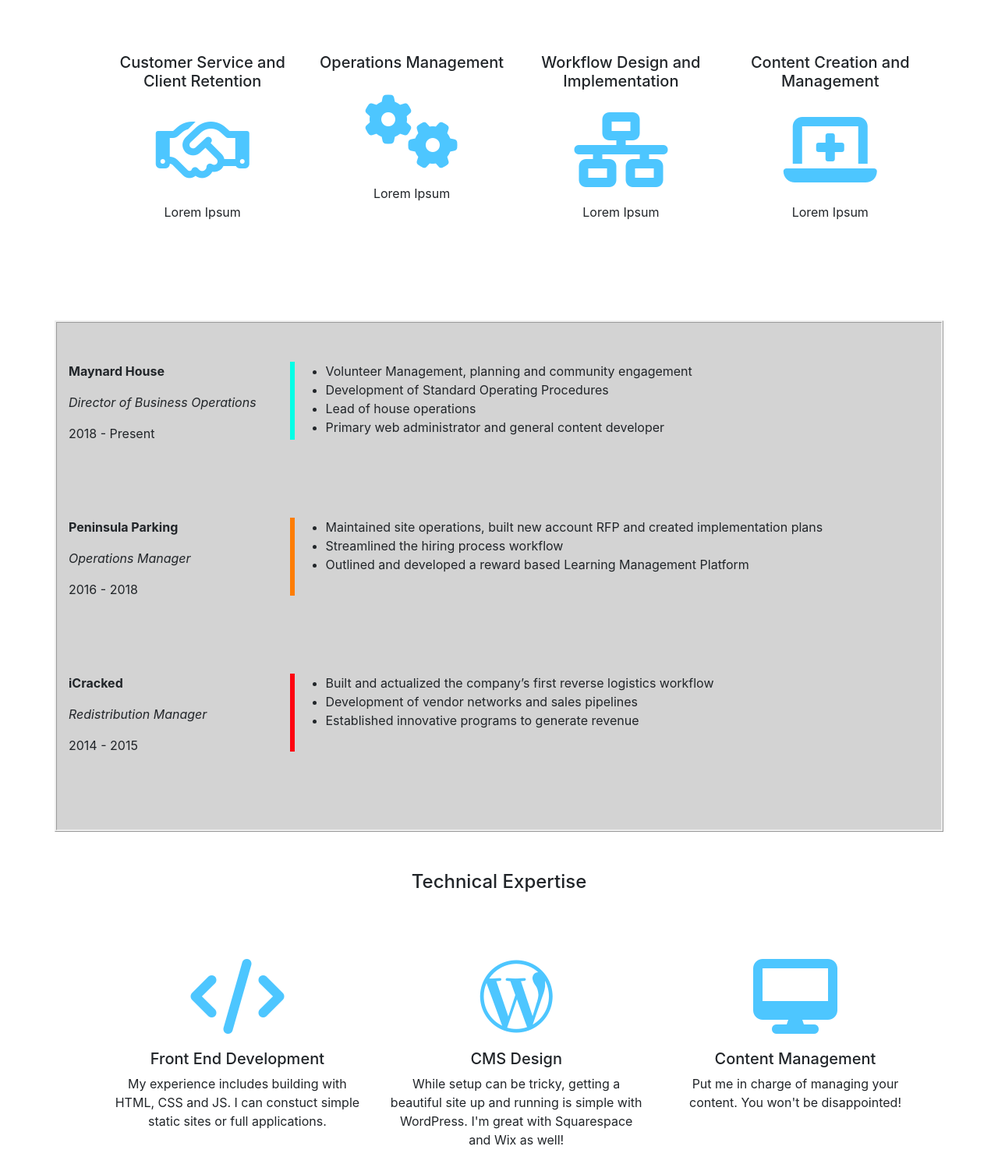
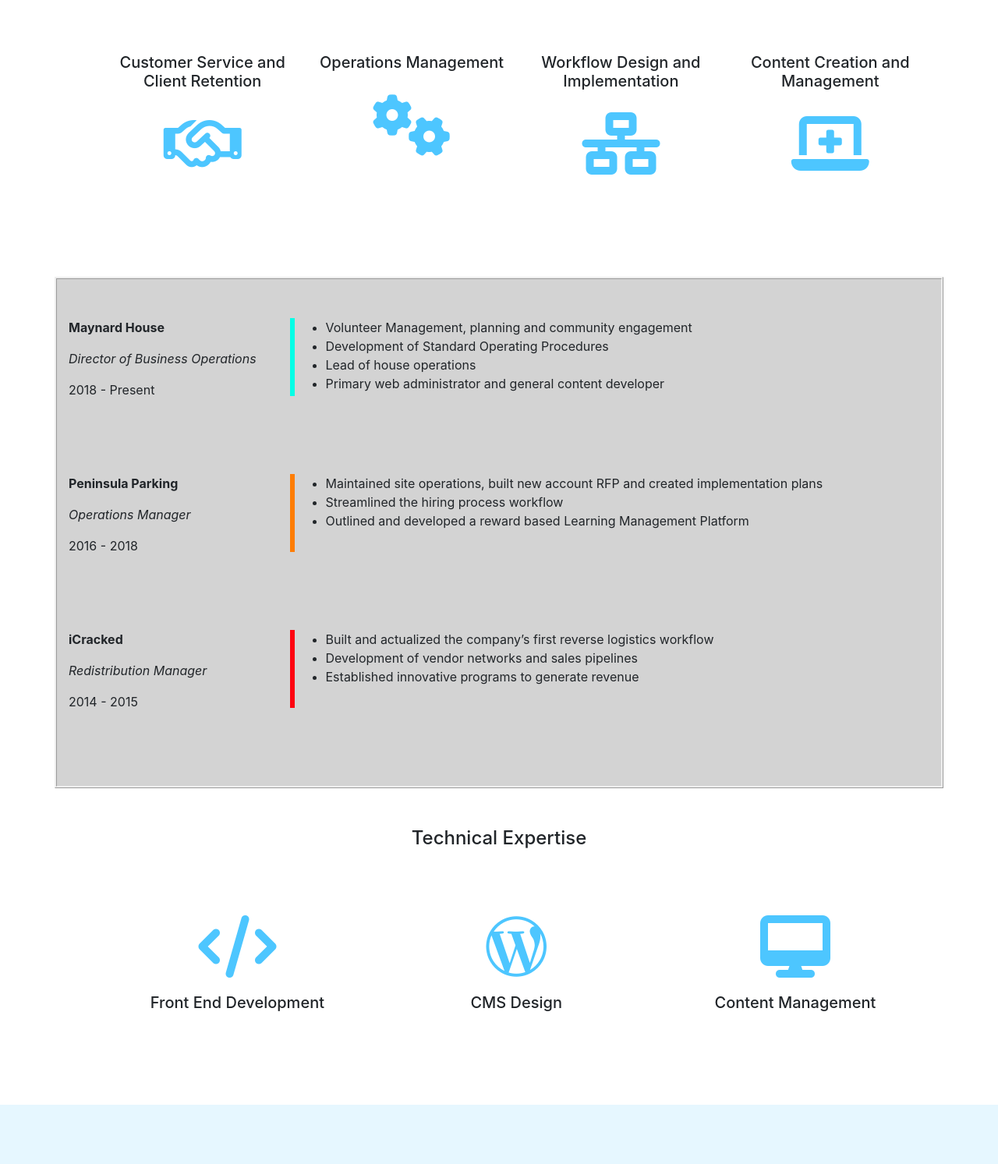
Before and after one commit to danielpreys/herokusite, a website: page views/index.html in a window 1280 px wide. Shown: the part 914-2407 px from the top of the page at 78% size. Drawn offline with nearby package versions, Linux system fonts and the light colour scheme; a script that the page names is missing; files whose address does not match are found by name.

Commit message:
removed text

```diff
--- a/views/index.html
+++ b/views/index.html
@@ -66,16 +66,16 @@
     </div>
 
     <div class = "row headz">
-      <div class = "col"><h3>Customer Service and Client Retention</h3><i class="far fa-handshake head-image fa-6x"></i> <p>Lorem Ipsum</p></div>
+      <div class = "col"><h3>Customer Service and Client Retention</h3><i class="far fa-handshake head-image fa-5x"></i> </div>
 
       <div class = "col"><h3>Operations Management</h3>
-        <i class="fas fa-cogs head-image fa-6x"></i><p>Lorem Ipsum</p></div>
+        <i class="fas fa-cogs head-image fa-5x"></i></div>
 
       <div class = "col"><h3>Workflow Design and Implementation</h3>
-        <i class="fas fa-network-wired head-image fa-6x"></i><p>Lorem Ipsum</p></div>
+        <i class="fas fa-network-wired head-image fa-5x"></i></div>
 
       <div class = "col"><h3>Content Creation and Management</h3>
-        <i class="fas fa-laptop-medical fa-6x head-image"></i><p>Lorem Ipsum</p></div>
+        <i class="fas fa-laptop-medical fa-5x head-image"></i></div>
     </div>
 
     <div class = "row resume-sec">
@@ -135,11 +135,11 @@
     </div>
     <div class = "row headz">
 
-      <div class = "col"><i class="fas fa-code fa-6x head-image"></i><h3>Front End Development</h3> <p>My experience includes building with HTML, CSS and JS. I can constuct simple static sites or full applications.</p></div>
+      <div class = "col"><i class="fas fa-code fa-5x head-image"></i><h3>Front End Development</h3> </div>
 
-      <div class = "col"><i class="fab fa-wordpress-simple fa-6x head-image"></i><h3>CMS Design</h3><p>While setup can be tricky, getting a beautiful site up and running is simple with WordPress. I'm great with Squarespace and Wix as well!</p></div>
+      <div class = "col"><i class="fab fa-wordpress-simple fa-5x head-image"></i><h3>CMS Design</h3></div>
 
-      <div class = "col"><i class="fas fa-desktop fa-6x head-image"></i><h3>Content Management</h3><p>Put me in charge of managing your content. You won't be disappointed!</p></div>
+      <div class = "col"><i class="fas fa-desktop fa-5x head-image"></i><h3>Content Management</h3></div>
 
     </div>
 
```
